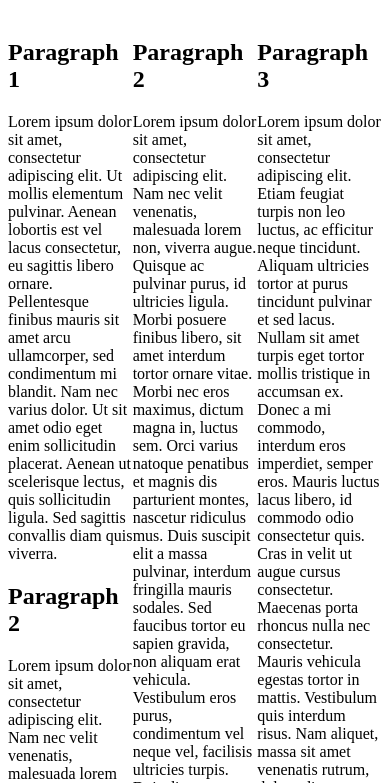
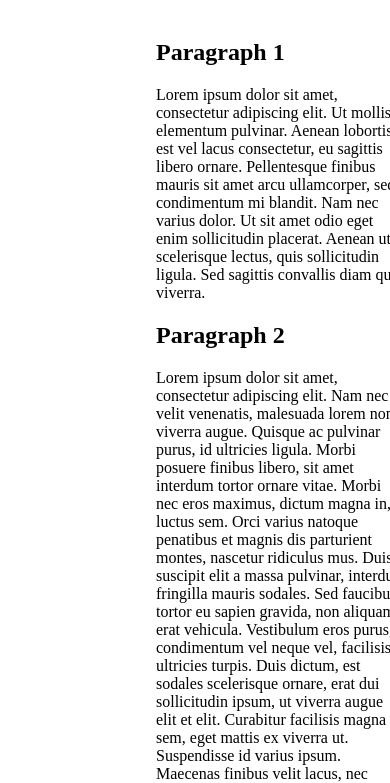
Before and after one commit to phyrenight/flexbox_1, a plain HTML site: page index.html in a window 390 px wide. Shown: the part 61-844 px from the top of the page. Drawn offline with Linux system fonts and the light colour scheme.

Commit message:
fix: paragraphs push together  at 800 width

```diff
--- a/style.css
+++ b/style.css
@@ -46,3 +46,12 @@ section {
 #section_3 {
     flex-direction: column-reverse;
 }
+
+
+@media(max-width: 800px){
+    .main_section {
+        flex-direction: column;
+        position: absolute;
+        left: 40%
+    }
+}
```
